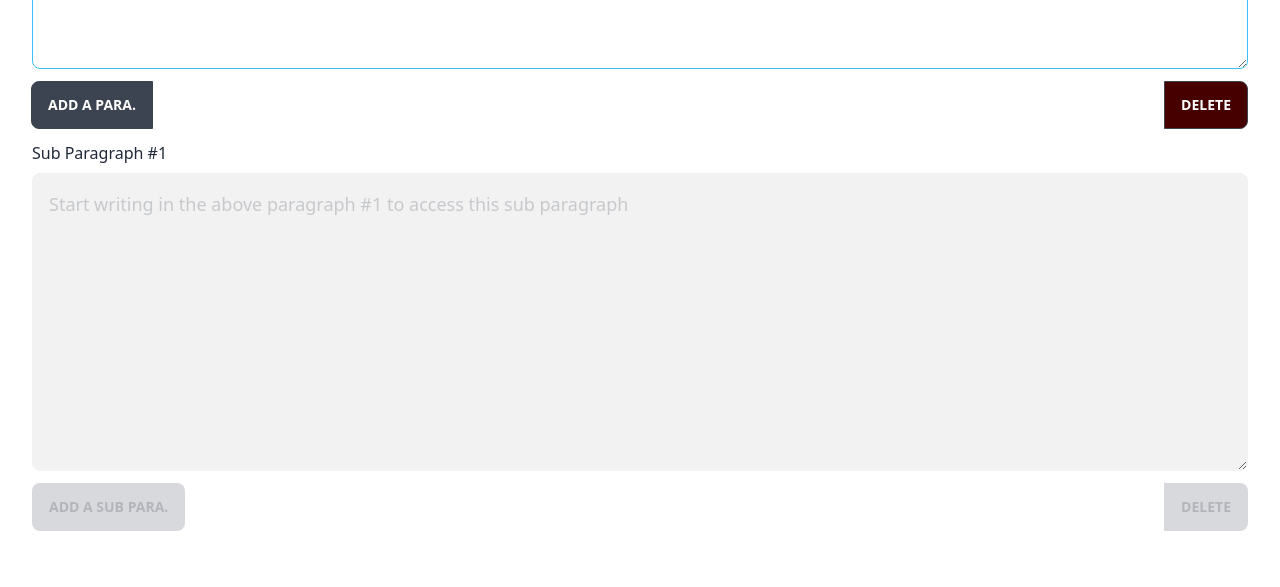
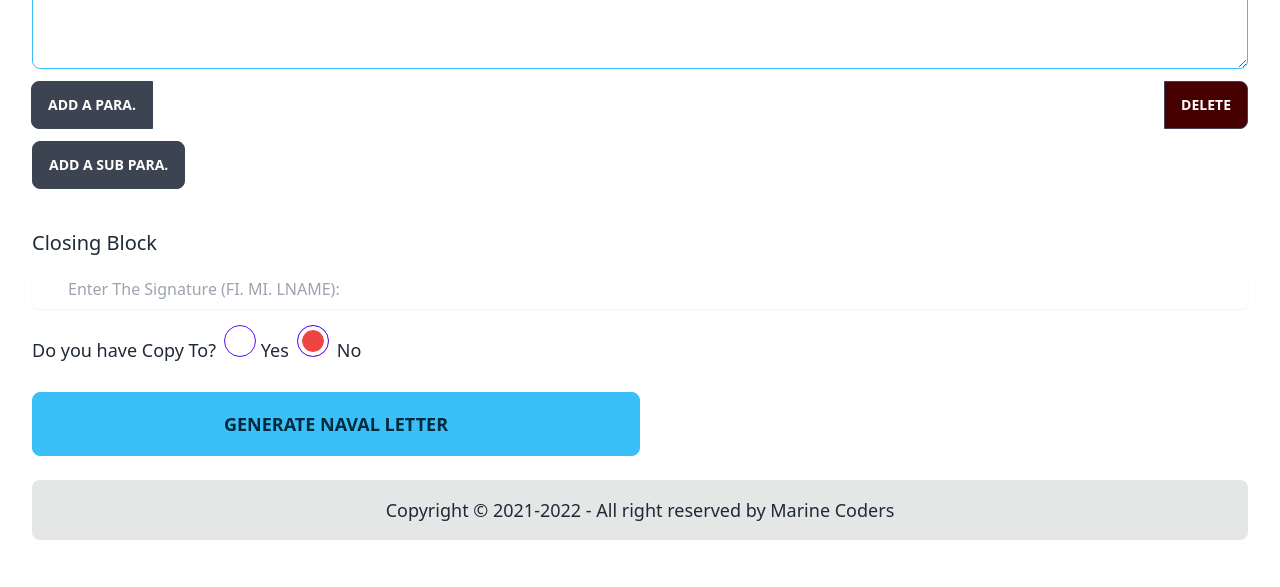
Before and after one commit to GregPetropoulos/Naval-Letter-Generator, a React (Create React App) app: page / in a window 1280 px wide. Shown: the part 2094-2681 px from the top of the page. After the commit the page ends 2634 px from the top, so only its background shows below. Built offline with nearby package versions, Linux system fonts and the light colour scheme.

Commit message:
Reworked the adding sub paragraphs to each paragraph.

```diff
--- a/src/components/BodyBlock.jsx
+++ b/src/components/BodyBlock.jsx
@@ -1,92 +1,101 @@
 import { Fragment, useState } from 'react';
 // This will need be part of an editor with live preview
+
 const BodyBlock = () => {
   const [isParagraph, setIsParagraph] = useState(false);
+  const [isSub, setIsSub] = useState(false);
   const [paragraphs, setParagraphs] = useState([
     {
       pId: 1,
-      paragraph: '',
-      subP: ''
+      paragraph: ''
+      // sub: ''
     }
   ]);
-  // * Destructure
-  const [{ pId, paragraph, subP }] = paragraphs;
-  console.log('pid', pId);
 
+  // TODO THIS WORKS
   // *HANDLE ADDING A PARAGRAPH
   const addParagraph = () => {
     setIsParagraph(false);
-    console.log('cliked for add paragraph');
+    // console.log('cliked for add paragraph');
     let arr = [...paragraphs];
     const idIncrement = arr.map((item) => item.pId + 1).pop();
     setParagraphs((prev) => [
       ...prev,
-      { pId: idIncrement, paragraph: '', subP: '' }
+      // *!{ pId: idIncrement, paragraph: '', sub: '' }
+      { pId: idIncrement, paragraph: '' }
     ]);
   };
+
+  // TODO THIS WORKS
   // *HANDLE ADDING A SUBPARAGRAPH
-  const addSubP = () => {
-    console.log('click SUBP');
+  const addSubP = (id) => {
+    setIsSub(true);
+    console.log('click ADD SUB');
+    let arr = [...paragraphs];
 
-    // setParagraphs((prev) => [
-    //   ...prev,
-    //   {  subP: '' }
-    // ]);
+    // Map through find correct id and add in a sub paragraph to item object in the array
+    const addSubPArr = arr.map((item) =>
+      item.pId === id && item.subA === undefined
+        ? { ...item, subA: '' }
+        : item.pId === id && item.subB === undefined
+        ? { ...item, subB: '' }
+        : item.pId === id && item.subC === undefined
+        ? { ...item, subC: '' }
+        : item
+    );
+    console.log('addSubPArr', addSubPArr);
+    setParagraphs(addSubPArr);
   };
 
   // *HANDLE REMOVING PARAGRAPH
+  const removeParagraph = (id) => {
+    let paragraphArr = [...paragraphs];
+    const newList = paragraphArr.filter((item) => item.pId !== id);
+    setParagraphs(newList);
+  };
+
+  console.log('paragraphs', paragraphs);
+  // TODO
   // *HANDLE REMOVING SUBPARAGRAPH
-
+  const removeSubParagraph = (sub) => {
+    setIsSub(false);
+    let paragraphArr = [...paragraphs];
+    // console.log("id",id)
+    console.log('sub', sub);
+    // const newList = paragraphArr.filter((item) => item.pId !== id);
+    // const newList = paragraphArr.filter((item) => item.sub !== sub);
+    // setParagraphs(newList);
+  };
   // *HANDLE ONCHANGE TEXT INPUTS
   const bodyBlockOnChange = (e, index) => {
     let paragraphText = [...paragraphs];
     const { name, value } = e.target;
-    // paragraphs
-    console.log(index);
-    console.log('e.target.name', e.target.name);
-    console.log('e.target.value', e.target.value);
-    console.log('paragraphs', paragraphs);
-    console.log('paragraph', paragraph);
 
     if (name === 'paragraph') {
       paragraphText[index][name] = value;
       setParagraphs(paragraphText);
     }
 
-    if (name === 'subP') {
-      let subParaText = [...paragraphs];
-      subParaText[index][name] = value;
-      setParagraphs(subParaText);
-    }
-    console.log('paragraph lengh', paragraph.length);
+    // if (name === 'sub') {
+    //   let subParaText = [...paragraphs];
+    //   subParaText[index][name] = value;
+    //   setParagraphs(subParaText);
+    // }
   };
-  console.log('paragra lengh', paragraph.length);
 
-  // if (paragraph.length>0) {
-  //   setIsParagraph(true);
-  // } else {
-  //   setIsParagraph(false);
-  // }
+  // TODO NEED TO CHANGE THIS INDEX TO THE pId
+  const subParagraphOnChange = (e, index) => {
+    let subParagraphText = [...paragraphs];
+    const { name, value } = e.target;
+    subParagraphText[index][name] = value;
+    console.log('onchangeID', index);
+    setParagraphs(subParagraphText);
+  };
 
-  console.log('isParagraph', isParagraph);
-  console.log('paragraph OUTSIDE OF ONCHANGE', paragraphs);
-
-  const subPOnChange = (e, index) => {
-    let selectOptions = [...paragraphs];
-    const { name, value } = e.target;
-
-    console.log('value', value);
-    console.log('name', name);
-    console.log('selectOptions', selectOptions);
-
-    // selectOptions[index][value]=value
-    // setParagraphs(({selectOptions}))
-  };
   return (
     <Fragment>
       <label className='sm:text-xl mt-7'> Body Block</label>
-      {paragraphs
-        ? paragraphs.map((item, index) => (
+      {paragraphs.map((item, index) => (
         <div key={index}>
           <label className=' block mb-2 text-xs t sm:text-base '>{`Paragraph #${item.pId}`}</label>
           <textarea
@@ -112,54 +121,64 @@ const BodyBlock = () => {
                 Add A Para.
               </button>
             )}
-                <button className='btn btn-xs bg-error-content sm:btn sm:bg-error-content'>
+            <button
+              className='btn btn-xs bg-error-content sm:btn sm:bg-error-content'
+              onClick={() => removeParagraph(item.pId)}>
               Delete
             </button>
           </div>
 
-              {/* ADD THE SUBPARAGRAPH TO IF THE BUTTON IS CLICKED, DELETE BUTTONM NOT SHOWN UNLESS ADD IS CLICKED*/}
+          {/* ADD THE SUBPARAGRAPH TO IF THE BUTTON IS CLICKED, DELETE BUTTONM NOT SHOWN UNLESS ADD IS CLICKED */}
+          {/**-------------- */}
+          {item.subA ? (
             <div>
-                <label className=' block mb-2 text-xs t sm:text-base '>{`Sub Paragraph #${item.pId}`}</label>
+              <label className=' block mb-2 text-xs t sm:text-base '>{`Sub Paragraph "a"`}</label>
               <textarea
-                  name='subP'
-                  id='subP'
+                name='subA'
+                id='subA'
                 rows='10'
                 spellCheck='true'
                 type='text'
-                  disabled={item.paragraph.length > 0 ? '' : 'disabled'}
-
-                  value={item.subP}
-                  onChange={(e) => bodyBlockOnChange(e, index)}
+                value={item.subA}
+                onChange={(e) => subParagraphOnChange(e, index)}
                 className=' block h-full text-xs pt-4 from-control input input-bordered input-info w-full sm:text-lg '
-                  placeholder={`Start writing in the above paragraph #${item.pId} to access this sub paragraph `}
+                placeholder={`Sub paragraph "a"`}
               />
-                {/* ADD AND DELETE BUTTON FOR SUBP */}
               <div className='btn-group my-3 flex flex-row justify-between'>
-                  <div
-                    className='tooltip'
-                    data-tip={
-                      item.paragraph.length < 1
-                        ? 'Write a paragraph 1st'
-                        : 'Add more'
-                    }>
                 <button
                   className='btn btn-xs btn-neutral-content sm:btn'
-                      disabled={item.paragraph.length > 0 ? '' : 'disabled'}
-                      onClick={addSubP}>
+                  // disabled={item.paragraph.length > 0 ? '' : 'disabled'}
+                  onClick={() => addSubP(item.pId)}>
                   Add A Sub Para.
                 </button>
-                  </div>
 
                 <button
                   className='btn btn-xs bg-error-content sm:btn sm:bg-error-content'
-                    disabled={item.paragraph.length > 0 ? '' : 'disabled'}>
+                  // disabled={item.paragraph.length > 0 ? '' : 'disabled'}
+                  onClick={() => removeSubParagraph(item.subA)}>
                   Delete
                 </button>
               </div>
             </div>
+          ) : (
+            <button
+              className='btn btn-xs btn-neutral-content sm:btn'
+              // disabled={item.paragraph.length > 0 ? '' : 'disabled'}
+              onClick={() => addSubP(item.pId)}>
+              Add A Sub Para.
+            </button>
+          )}
+
+          {/* ) : (
+            <button
+              className='btn btn-xs btn-neutral-content sm:btn'
+              // disabled={item.paragraph.length > 0 ? '' : 'disabled'}
+              onClick={()=> addSubP(item.pId)}>
+              Add A Sub Para.
+            </button>
+          )} */}
         </div>
-          ))
-        : null}
+      ))}
     </Fragment>
   );
 };
```
Lines whose indentation alone changed are shown as unchanged.
